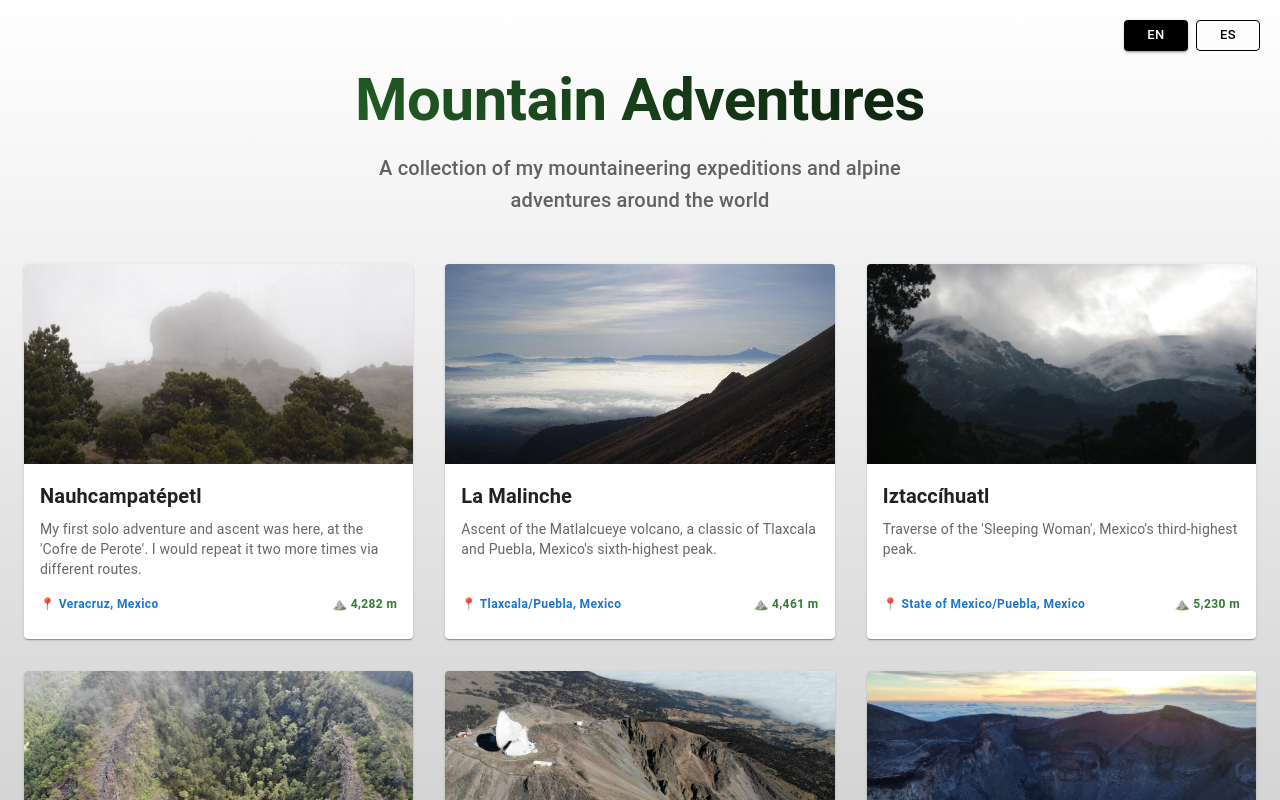
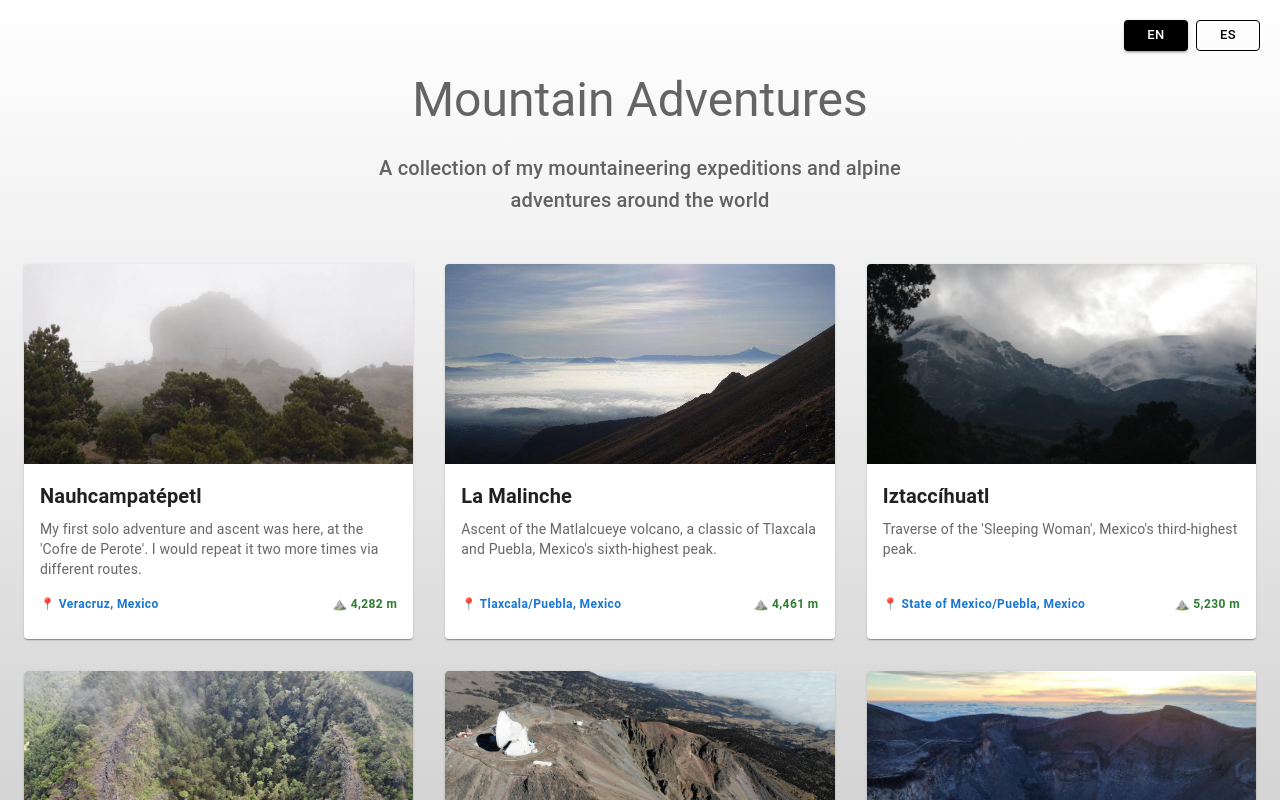
Before and after one commit to sengaigibon/sengaigibon.github.io, a Next.js app: page /en/realme/mountaineering in a window 1280 px wide. Shown: the top 800 px of the page. Built offline with nearby package versions, Linux system fonts and the light colour scheme; some icons are missing.

Commit message:
Update: Style

```diff
--- a/app/[locale]/realme/mountaineering/page.tsx
+++ b/app/[locale]/realme/mountaineering/page.tsx
@@ -24,28 +24,16 @@ export default function MountaineeringPage() {
             <Container maxWidth={false} sx={{
                 width: '100vw',
                 background: 'linear-gradient(to bottom, #fff, #000)',
-                p: 8,
+                p: 6
             }}>
-                <Box sx={{ textAlign: 'center', mb: 6 }}>
-                    <Typography
-                        variant="h2"
-                        component="h1"
-                        gutterBottom
-                        sx={{
-                            fontWeight: 'bold',
-                            background: 'linear-gradient(45deg, #2E7D32, #000000ff)',
-                            backgroundClip: 'text',
-                            WebkitBackgroundClip: 'text',
-                            color: 'transparent',
-                            mb: 2
-                        }}
-                    >
+                <Box sx={{ textAlign: 'center', mb: 6, pt: 3}}>
+                    <Typography variant="h3" color="text.secondary">
                         {t('portfolio')}
                     </Typography>
                     <Typography
                         variant="h6"
                         color="text.secondary"
-                        sx={{ maxWidth: '600px', mx: 'auto' }}
+                        sx={{ maxWidth: '600px', mx: 'auto', pt: 3}}
                     >
                         {t('subtitle')}
                     </Typography>
```
